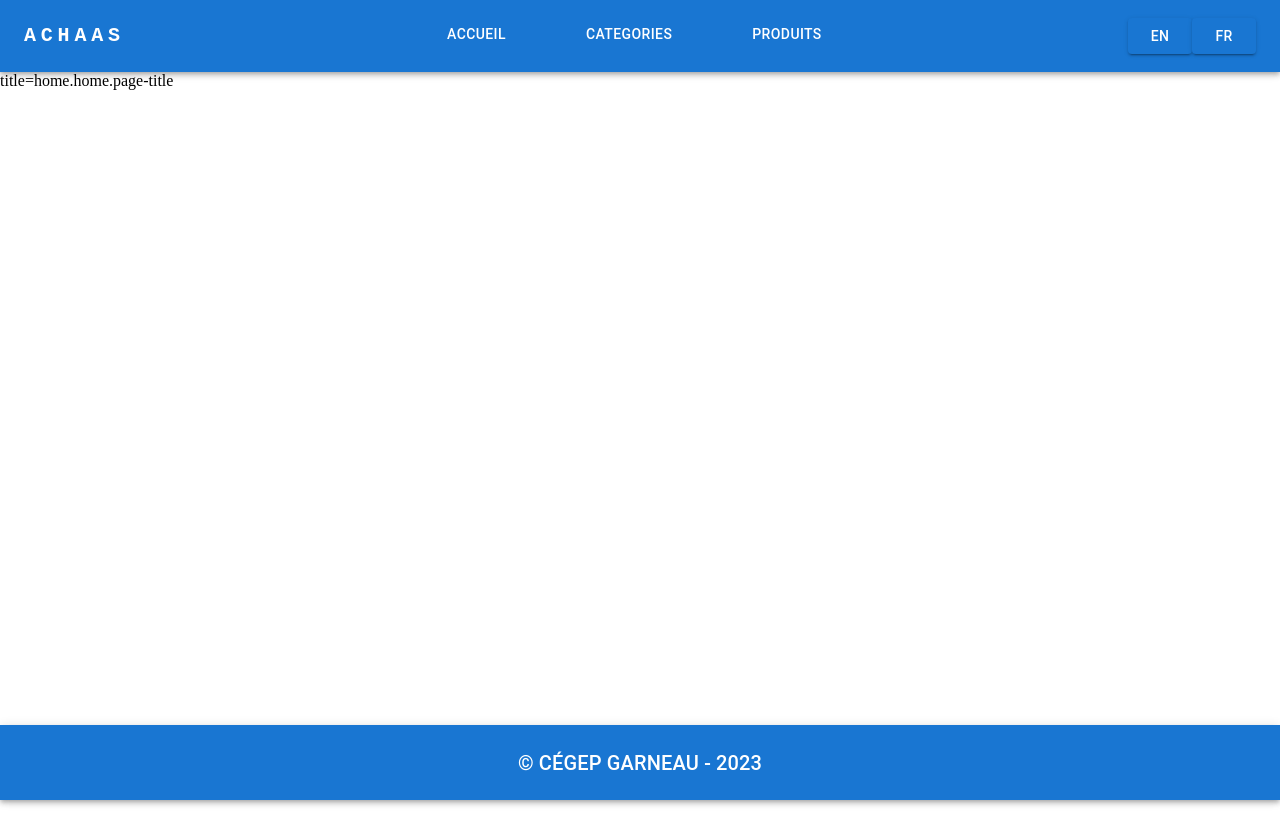
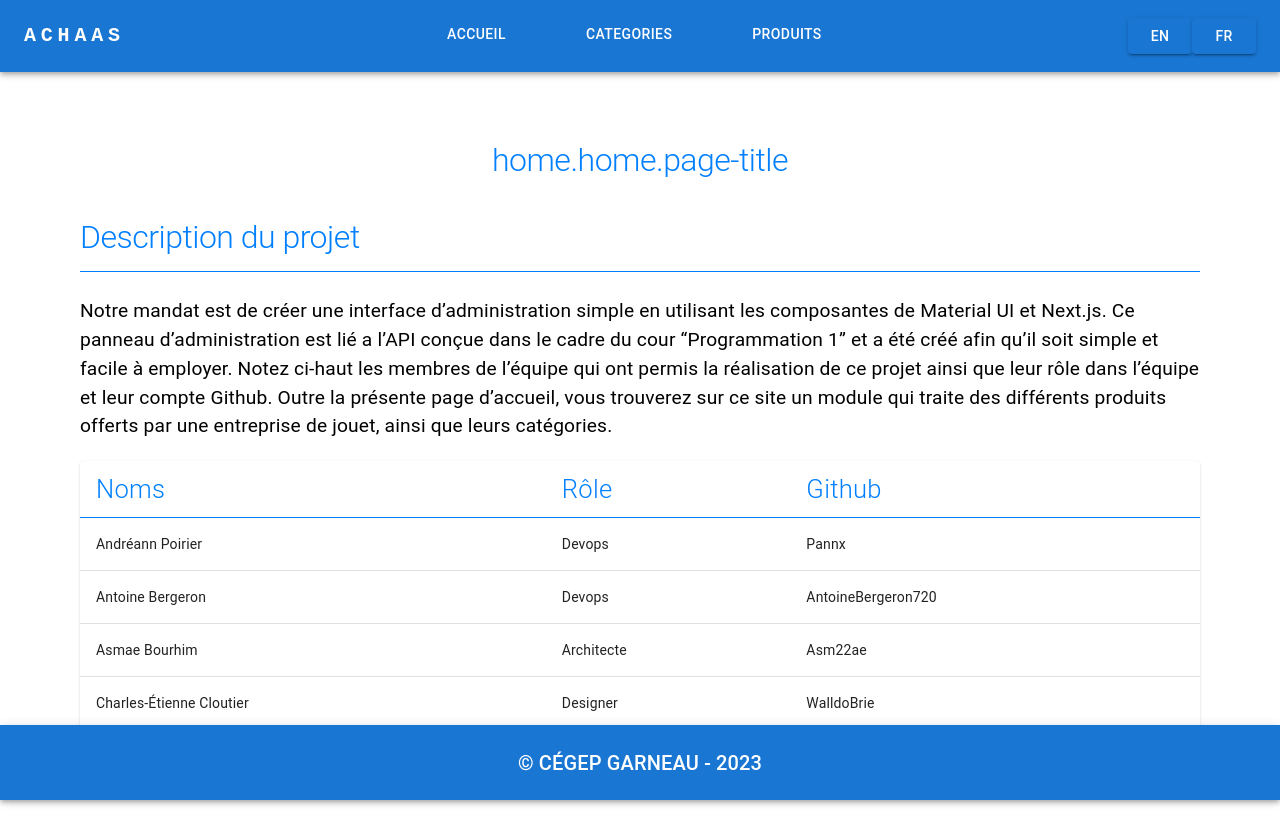
Before and after one commit to AntoineBergeron720/TP3_integration, a Next.js app: page /en in a window 1280 px wide. Built offline with nearby package versions, Linux system fonts and the light colour scheme.

Commit message:
changment de page.tsx

```diff
--- a/src/app/[locale]/page.tsx
+++ b/src/app/[locale]/page.tsx
@@ -1,13 +1,33 @@
 "use client"
 import React from 'react';
 import { useTranslations } from "next-intl";
+import BasicTable from '@/components/molecules/my-Table/table';
+import { Section } from '@/components/molecules/section/section';
+import MyPageTitle from '@/components/molecules/title/my-page-title';
+import { Box, Typography } from '@mui/material';
 
 export default function Home() {
   const t = useTranslations('home');
 
   return (
     <>
-       title={t("home.page-title")}
+       <Box component="div" sx={{mb: "40px"}}>
+        <MyPageTitle title={t("home.page-title")} />
+      </Box>
+      <Section title="Description du projet">
+        <Typography style={{
+          fontSize: "1.2rem",
+          fontFamily: "roboto",
+          marginBottom: "20px",
+          fontWeight: "400",
+        }}>
+          Notre mandat est de créer une interface d’administration simple en utilisant les composantes de Material UI et Next.js. Ce
+          panneau d’administration est lié a l’API conçue dans le cadre du cour “Programmation 1” et a été créé afin qu’il soit
+          simple et facile à employer. Notez ci-haut les membres de l’équipe qui ont permis la réalisation de ce projet ainsi que
+          leur rôle dans l’équipe et leur compte Github. Outre la présente page d’accueil, vous trouverez sur ce site un module
+          qui traite des différents produits offerts par une entreprise de jouet, ainsi que leurs catégories.</Typography>
+        <BasicTable />
+      </Section>
     </>
   )
 }
```
Also changed, not shown: src/app/[locale]/category/[category]/page.tsx (+28 -0 lines), src/app/[locale]/category/new/page.tsx (+28 -0 lines).
